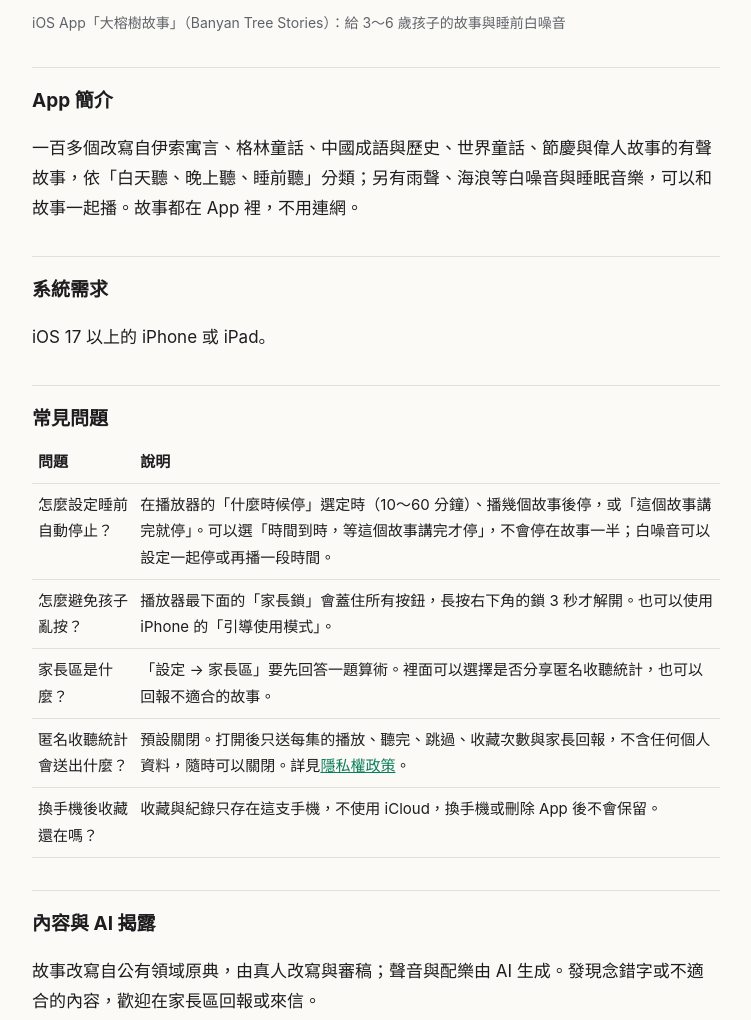
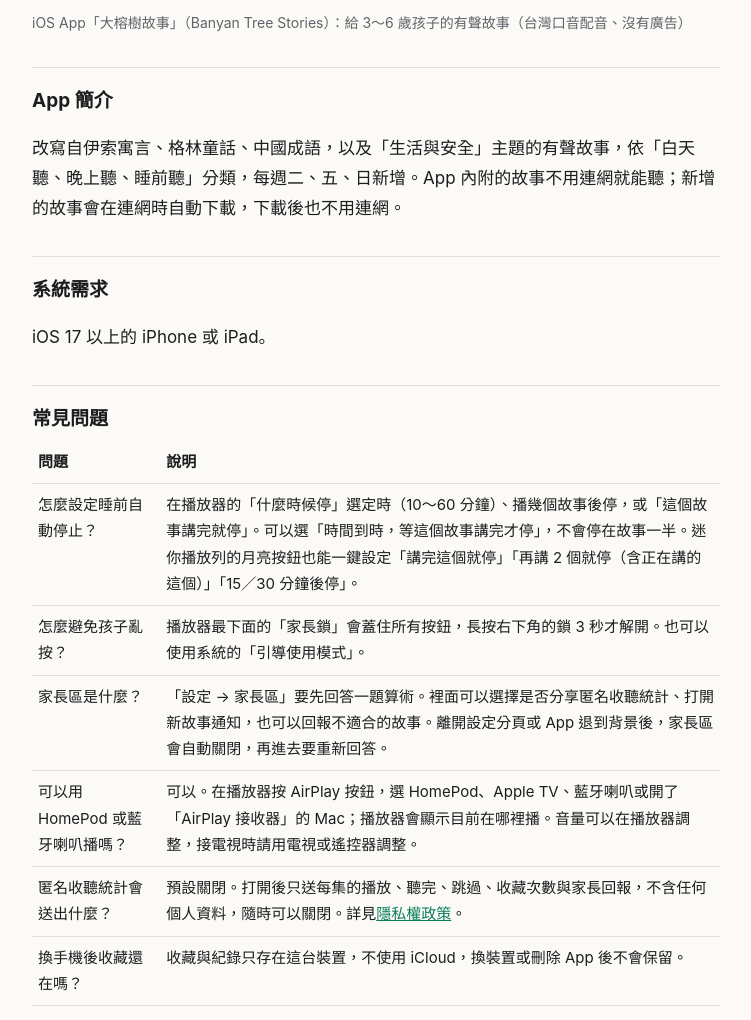
Before and after one commit to henrychao521/app-support, a plain HTML site: page story-tree/support.html in a window 1280 px wide. Shown: the part 145-1165 px from the top of the page, without its empty margins (264-1015 px from the left). Drawn offline with Linux system fonts and the light colour scheme.

Commit message:
大榕樹故事支援頁與隱私權政策：拿掉白噪音與故事數、補 AirPlay／月亮按鈕／新故事通知／家長區自動關閉、下載需連網說明
Co-Authored-By: Claude Opus 5.5 <noreply@anthropic.com>

```diff
--- a/story-tree/support.html
+++ b/story-tree/support.html
@@ -6,18 +6,19 @@ main{max-width:720px;margin:0 auto;padding:40px 16px 80px}h1{font-size:28px;marg
 .meta{color:var(--mut);font-size:14px}a{color:var(--acc)}table{border-collapse:collapse;width:100%;font-size:15px}td,th{border-bottom:1px solid var(--line);padding:8px 6px;text-align:left;vertical-align:top}
 ul{padding-left:1.2em}</style></head><body><main><p class="meta" style="text-align:right">繁體中文｜<a href="support-en.html">English</a></p>
 <h1>「大榕樹故事」使用說明與支援</h1>
-<p class="meta">iOS App「大榕樹故事」（Banyan Tree Stories）：給 3～6 歲孩子的故事與睡前白噪音</p>
+<p class="meta">iOS App「大榕樹故事」（Banyan Tree Stories）：給 3～6 歲孩子的有聲故事（台灣口音配音、沒有廣告）</p>
 <h2>App 簡介</h2>
-<p>一百多個改寫自伊索寓言、格林童話、中國成語與歷史、世界童話、節慶與偉人故事的有聲故事，依「白天聽、晚上聽、睡前聽」分類；另有雨聲、海浪等白噪音與睡眠音樂，可以和故事一起播。故事都在 App 裡，不用連網。</p>
+<p>改寫自伊索寓言、格林童話、中國成語，以及「生活與安全」主題的有聲故事，依「白天聽、晚上聽、睡前聽」分類，每週二、五、日新增。App 內附的故事不用連網就能聽；新增的故事會在連網時自動下載，下載後也不用連網。</p>
 <h2>系統需求</h2>
 <p>iOS 17 以上的 iPhone 或 iPad。</p>
 <h2>常見問題</h2>
 <table><tr><th>問題</th><th>說明</th></tr>
-<tr><td>怎麼設定睡前自動停止？</td><td>在播放器的「什麼時候停」選定時（10～60 分鐘）、播幾個故事後停，或「這個故事講完就停」。可以選「時間到時，等這個故事講完才停」，不會停在故事一半；白噪音可以設定一起停或再播一段時間。</td></tr>
-<tr><td>怎麼避免孩子亂按？</td><td>播放器最下面的「家長鎖」會蓋住所有按鈕，長按右下角的鎖 3 秒才解開。也可以使用 iPhone 的「引導使用模式」。</td></tr>
-<tr><td>家長區是什麼？</td><td>「設定 → 家長區」要先回答一題算術。裡面可以選擇是否分享匿名收聽統計，也可以回報不適合的故事。</td></tr>
+<tr><td>怎麼設定睡前自動停止？</td><td>在播放器的「什麼時候停」選定時（10～60 分鐘）、播幾個故事後停，或「這個故事講完就停」。可以選「時間到時，等這個故事講完才停」，不會停在故事一半。迷你播放列的月亮按鈕也能一鍵設定「講完這個就停」「再講 2 個就停（含正在講的這個）」「15／30 分鐘後停」。</td></tr>
+<tr><td>怎麼避免孩子亂按？</td><td>播放器最下面的「家長鎖」會蓋住所有按鈕，長按右下角的鎖 3 秒才解開。也可以使用系統的「引導使用模式」。</td></tr>
+<tr><td>家長區是什麼？</td><td>「設定 → 家長區」要先回答一題算術。裡面可以選擇是否分享匿名收聽統計、打開新故事通知，也可以回報不適合的故事。離開設定分頁或 App 退到背景後，家長區會自動關閉，再進去要重新回答。</td></tr>
+<tr><td>可以用 HomePod 或藍牙喇叭播嗎？</td><td>可以。在播放器按 AirPlay 按鈕，選 HomePod、Apple TV、藍牙喇叭或開了「AirPlay 接收器」的 Mac；播放器會顯示目前在哪裡播。音量可以在播放器調整，接電視時請用電視或遙控器調整。</td></tr>
 <tr><td>匿名收聽統計會送出什麼？</td><td>預設關閉。打開後只送每集的播放、聽完、跳過、收藏次數與家長回報，不含任何個人資料，隨時可以關閉。詳見<a href="privacy.html">隱私權政策</a>。</td></tr>
-<tr><td>換手機後收藏還在嗎？</td><td>收藏與紀錄只存在這支手機，不使用 iCloud，換手機或刪除 App 後不會保留。</td></tr></table>
+<tr><td>換手機後收藏還在嗎？</td><td>收藏與紀錄只存在這台裝置，不使用 iCloud，換裝置或刪除 App 後不會保留。</td></tr></table>
 <h2>內容與 AI 揭露</h2>
 <p>故事改寫自公有領域原典，由真人改寫與審稿；聲音與配樂由 AI 生成。發現念錯字或不適合的內容，歡迎在家長區回報或來信。</p>
 <h2>聯絡我們</h2>
```
Also changed, not shown: story-tree/privacy-en.html (+2 -2 lines), story-tree/privacy.html (+2 -2 lines), story-tree/support-en.html (+5 -4 lines).
